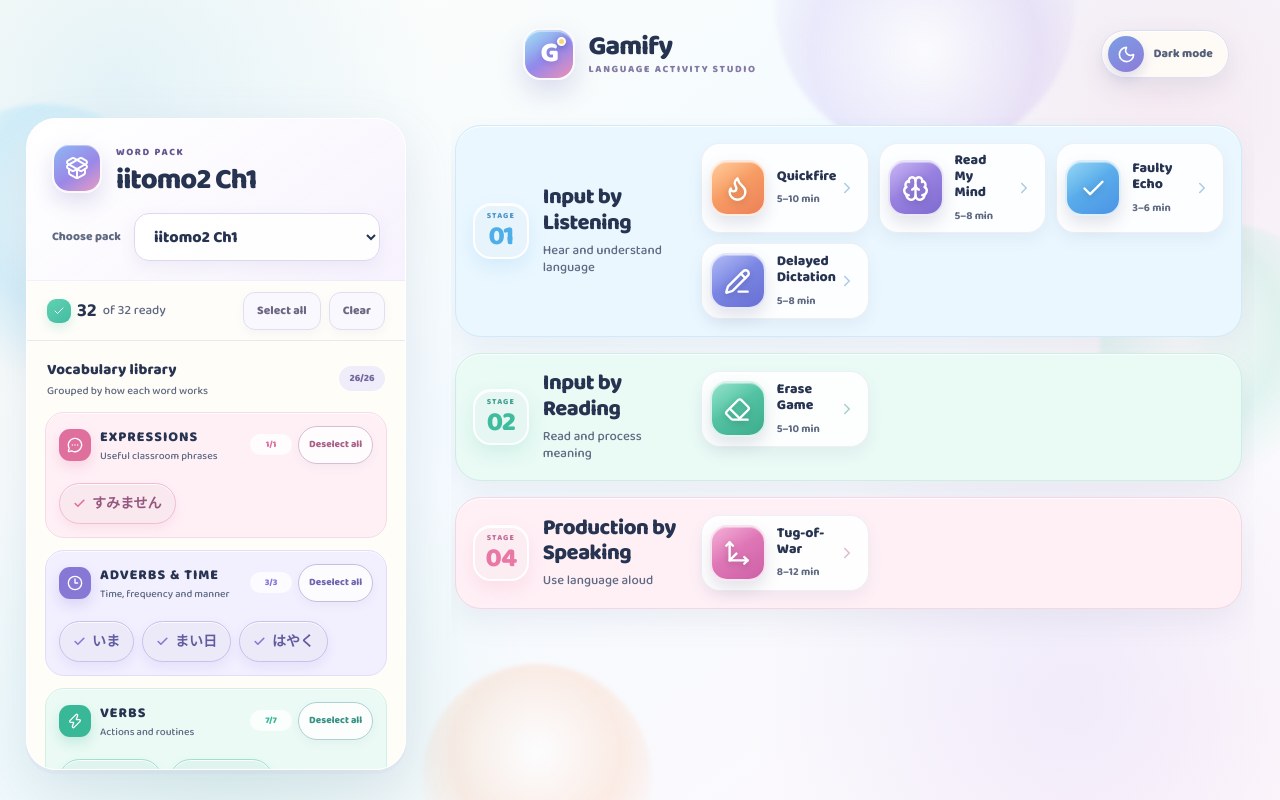
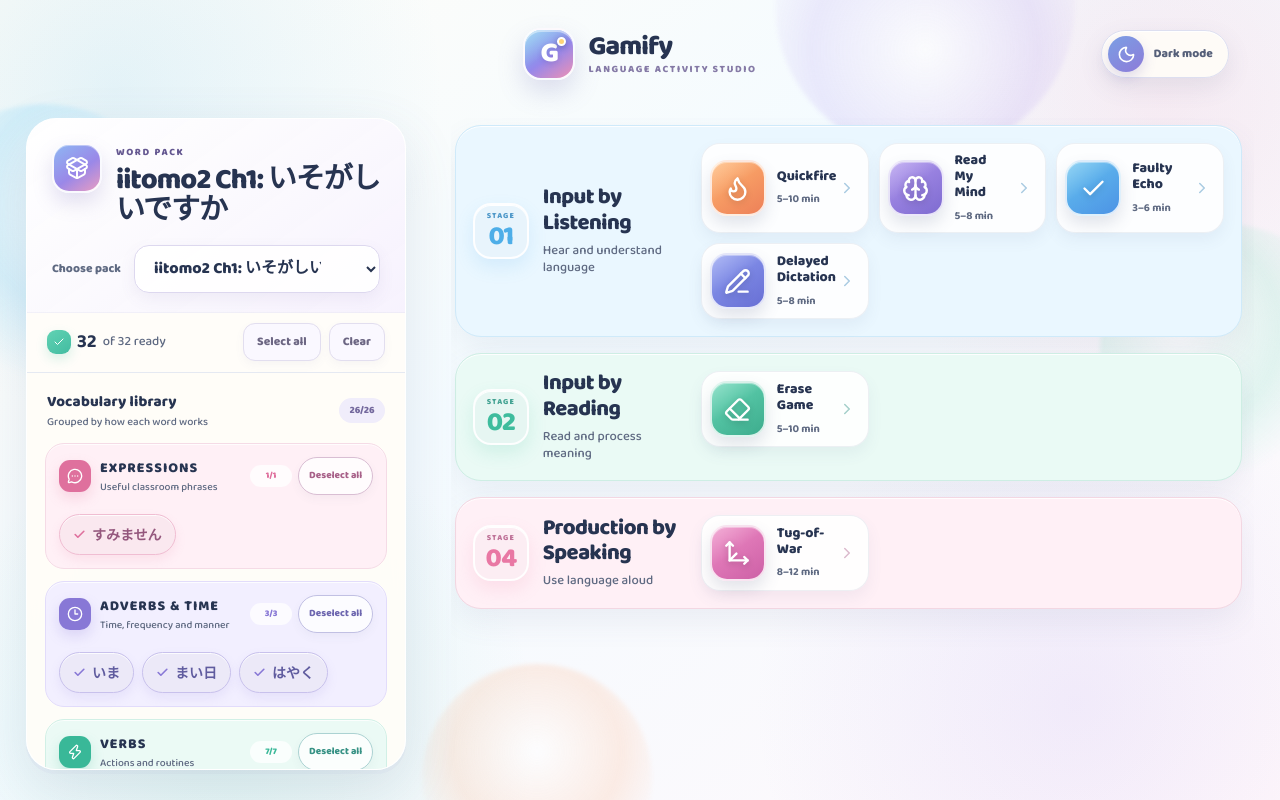
Before and after one commit to japaneseboost/gamify, a Next.js app: page /gamify/ in a window 1280 px wide. Built offline with nearby package versions, Linux system fonts and the light colour scheme.

Commit message:
Expand Word Pack chapter and series metadata

```diff
--- a/app/wordPacks.ts
+++ b/app/wordPacks.ts
@@ -6,19 +6,36 @@ export type VocabularyGroup = {
 
 export type WordPack = {
   id: string;
+  seriesId: string;
   name: string;
   vocabulary: string[];
   vocabularyGroups: VocabularyGroup[];
   patterns: string[];
 };
 
+export type WordPackSeries = {
+  id: string;
+  name: string;
+  status: "available" | "awaiting-words";
+  chapterCount?: number;
+};
+
+export const wordPackSeries: WordPackSeries[] = [
+  { id: "iitomo2", name: "iitomo2", status: "available", chapterCount: 6 },
+  { id: "foundation", name: "Foundation", status: "awaiting-words" },
+  { id: "year-11", name: "Year 11", status: "awaiting-words" },
+  { id: "year-12", name: "Year 12", status: "awaiting-words" },
+];
+
 const makePack = (
   id: string,
+  seriesId: string,
   name: string,
   vocabularyGroups: VocabularyGroup[],
   patterns: string[],
 ): WordPack => ({
   id,
+  seriesId,
   name,
   vocabularyGroups,
   vocabulary: vocabularyGroups.flatMap((group) => group.items),
@@ -28,7 +45,8 @@ const makePack = (
 export const wordPacks: WordPack[] = [
   makePack(
     "iitomo2-ch1",
-    "iitomo2 Ch1",
+    "iitomo2",
+    "iitomo2 Ch1: いそがしいですか",
     [
       { id:"expressions", label:"Expressions", items:["すみません"] },
       { id:"adverbs-time", label:"Adverbs & time", items:["いま","まい日","はやく"] },
@@ -39,7 +57,8 @@ export const wordPacks: WordPack[] = [
   ),
   makePack(
     "iitomo2-ch2",
-    "iitomo2 Ch2",
+    "iitomo2",
+    "iitomo2 Ch2: 学校、がんばろう！",
     [
       { id:"nouns", label:"Nouns", items:["小学校","中学校","高校","大学","(お)ひるやすみ","そうじ","かもく","えいご","こくご","すう学","おんがく","りか","たいいく","ぎじゅつ","かてい","どうとく","れきし","ちり","自己紹介"] },
       { id:"adjectives", label:"Adjectives", items:["つまらない","にがて(な)","むずかしい"] },
@@ -49,7 +68,8 @@ export const wordPacks: WordPack[] = [
   ),
   makePack(
     "iitomo2-ch3",
-    "iitomo2 Ch3",
+    "iitomo2",
+    "iitomo2 Ch3: 学校のたのしいイベント",
     [
       { id:"nouns", label:"Nouns", items:["はる（春）","なつ（夏）","あき（秋）","ふゆ（冬）","一がつ","二がつ","三がつ","にゅう学しき","えんそく","水えいたいかい","やすみ","はるやすみ","なつやすみ","ふゆやすみ","りんぎょうさい","ぶんかさい","しゅう学りょこう","ミュージカル","えんげき","ひこうき","くるま","じてんしゃ","しんかんせん","スクールバス","タクシー","でんしゃ","バス"] },
       { id:"adverbs-time", label:"Adverbs / manner", items:["あるいて"] },
@@ -58,7 +78,8 @@ export const wordPacks: WordPack[] = [
   ),
   makePack(
     "iitomo2-ch4",
-    "iitomo2 Ch4",
+    "iitomo2",
+    "iitomo2 Ch4: ひまな時に何をしますか",
     [
       { id:"nouns", label:"Nouns", items:["しゅみ","りょうり","どくしょ","つり","へや","うみ","ビーチ","山","川","天気","くもり"] },
       { id:"verbs", label:"Verbs", items:["つくります","ひきます","(で)あそびます","しゃしんをとります","かきます","つかいます","さんぽします","うたいます"] },
@@ -68,7 +89,8 @@ export const wordPacks: WordPack[] = [
   ),
   makePack(
     "iitomo2-ch5",
-    "iitomo2 Ch5",
+    "iitomo2",
+    "iitomo2 Ch5: どんなキャラクターですか",
     [
       { id:"nouns", label:"Nouns", items:["あし","あたま","かお","かみ(の毛)","くち","しっぽ","せ","手","はな","耳","目","アニメ","キャラクター","コスプレ","ふく","サービス"] },
       { id:"adjectives", label:"Adjectives", items:["ながい","みじかい","たかい","ひくい","つよい","すてき(な)","へん(な)","いろいろ(な)"] },
@@ -79,7 +101,8 @@ export const wordPacks: WordPack[] = [
   ),
   makePack(
     "iitomo2-ch6",
-    "iitomo2 Ch6",
+    "iitomo2",
+    "iitomo2 Ch6: おまつりとおいわい",
     [
       { id:"nouns", label:"Nouns", items:["おとこの人","おんなの人","パーティー","プレゼント","ギフトカード","カラオケ","よる","わたあめ","たこやき","とうもろこし","やきそば","きもの","ゆかた","はっぴ","おめん","はなび"] },
       { id:"adjectives", label:"Adjectives", items:["めずらしい","つめたい","たいせつ(な)"] },
```
